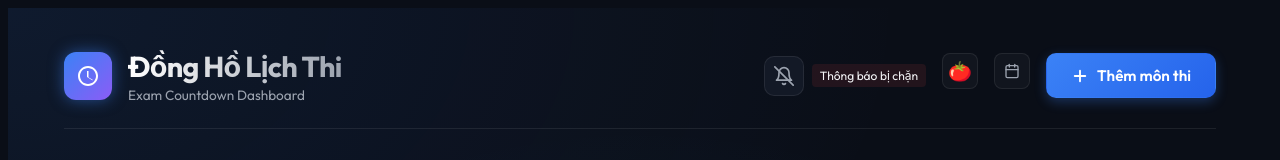
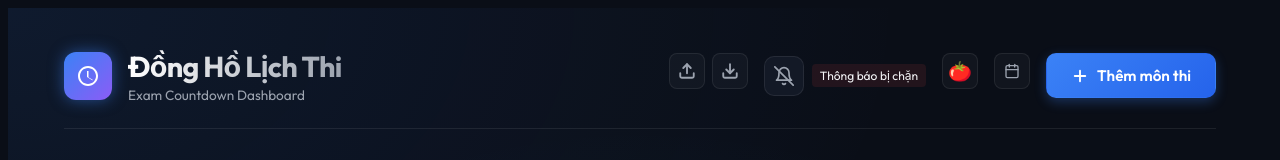
Before and after one commit to supli6669/exam-count-timer, a React (Vite) app: page / in a window 1280 px wide. Shown: the top 160 px of the page. Built offline with nearby package versions, Linux system fonts and the light colour scheme.

Commit message:
opt: full optimizations (CPU visibility API, keyboard shortcuts, backup/restore JSON, Pomodoro tasks)

```diff
--- a/src/App.jsx
+++ b/src/App.jsx
@@ -2,6 +2,7 @@ import { useState, useEffect } from 'react';
 import ExamCard from './components/ExamCard';
 import ExamForm from './components/ExamForm';
 import NotificationSettings from './components/NotificationSettings';
+import BackupRestore from './components/BackupRestore';
 import CalendarView from './components/CalendarView';
 import { CATEGORIES } from './constants';
 import PomodoroTimer from './components/PomodoroTimer';
@@ -269,6 +270,7 @@ function App() {
           </div>
         </div>
         <div className="header-actions">
+          <BackupRestore />
           <NotificationSettings
             enabled={notificationsEnabled}
             onToggle={setNotificationsEnabled}
--- /dev/null
+++ b/src/components/BackupRestore.jsx
@@ -0,0 +1,122 @@
+import { useRef } from 'react';
+
+function BackupRestore() {
+  const fileInputRef = useRef(null);
+
+  const handleExport = () => {
+    try {
+      const backupData = {};
+      const keysToBackup = [
+        'exams_countdown_list',
+        'notifications_enabled',
+        'pomodoro_work',
+        'pomodoro_short_break',
+        'pomodoro_long_break',
+        'pomodoro_alarm_volume',
+        'pomodoro_alarm_sound',
+        'pomodoro_completed_sessions',
+        'pomodoro_break_logs',
+        'pomodoro_theme',
+        'pomodoro_focus_subject',
+        'pomodoro_study_logs',
+        'pomodoro_ambient_master',
+        'pomodoro_ambient_mix',
+        'pomodoro_synth_mix',
+        'productivity_contributions',
+        'recurring_tasks_rule_of_3'
+      ];
+
+      keysToBackup.forEach(key => {
+        const val = localStorage.getItem(key);
+        if (val !== null) {
+          backupData[key] = val;
+        }
+      });
+
+      const blob = new Blob([JSON.stringify(backupData, null, 2)], { type: 'application/json' });
+      const url = URL.createObjectURL(blob);
+      const a = document.createElement('a');
+      const today = new Date().toISOString().split('T')[0];
+      a.href = url;
+      a.download = `exam_countdown_backup_${today}.json`;
+      document.body.appendChild(a);
+      a.click();
+      document.body.removeChild(a);
+      URL.revokeObjectURL(url);
+    } catch (err) {
+      alert('Đã xảy ra lỗi khi sao lưu dữ liệu: ' + err.message);
+    }
+  };
+
+  const handleImport = (e) => {
+    const file = e.target.files?.[0];
+    if (!file) return;
+
+    const reader = new FileReader();
+    reader.onload = (event) => {
+      try {
+        const backupData = JSON.parse(event.target.result);
+
+        // Simple validation
+        if (!backupData || typeof backupData !== 'object') {
+          throw new Error('Định dạng file sao lưu không hợp lệ.');
+        }
+
+        const confirmImport = window.confirm('Nhập dữ liệu mới sẽ thay thế toàn bộ dữ liệu hiện tại của bạn. Bạn có muốn tiếp tục?');
+        if (!confirmImport) return;
+
+        Object.entries(backupData).forEach(([key, val]) => {
+          localStorage.setItem(key, val);
+        });
+
+        alert('Nhập dữ liệu thành công! Ứng dụng sẽ tự động tải lại.');
+        window.location.reload();
+      } catch (err) {
+        alert('Lỗi nhập dữ liệu: ' + err.message);
+      }
+    };
+    reader.readAsText(file);
+  };
+
+  return (
+    <div className="backup-restore-container" style={{ display: 'flex', gap: '0.4rem' }}>
+      <button
+        type="button"
+        className="btn-icon"
+        onClick={handleExport}
+        title="Sao lưu dữ liệu (Export JSON)"
+        aria-label="Sao lưu dữ liệu"
+      >
+        <svg viewBox="0 0 24 24" fill="none" stroke="currentColor" strokeWidth="2.5" strokeLinecap="round" strokeLinejoin="round" style={{ width: '18px', height: '18px' }}>
+          <path d="M21 15v4a2 2 0 0 1-2 2H5a2 2 0 0 1-2-2v-4"></path>
+          <polyline points="17 8 12 3 7 8"></polyline>
+          <line x1="12" y1="3" x2="12" y2="15"></line>
+        </svg>
+      </button>
+
+      <button
+        type="button"
+        className="btn-icon"
+        onClick={() => fileInputRef.current?.click()}
+        title="Khôi phục dữ liệu (Import JSON)"
+        aria-label="Khôi phục dữ liệu"
+      >
+        <svg viewBox="0 0 24 24" fill="none" stroke="currentColor" strokeWidth="2.5" strokeLinecap="round" strokeLinejoin="round" style={{ width: '18px', height: '18px' }}>
+          <path d="M21 15v4a2 2 0 0 1-2 2H5a2 2 0 0 1-2-2v-4"></path>
+          <polyline points="7 10 12 15 17 10"></polyline>
+          <line x1="12" y1="15" x2="12" y2="3"></line>
+        </svg>
+      </button>
+
+      <input
+        type="file"
+        ref={fileInputRef}
+        onChange={handleImport}
+        accept=".json"
+        style={{ display: 'none' }}
+      />
+    </div>
+  );
+}
+
+export default BackupRestore;
--- a/src/components/PomodoroTimer.jsx
+++ b/src/components/PomodoroTimer.jsx
@@ -290,10 +290,20 @@ function PomodoroTimer({ isOpen, onClose, exams = [] }) {
     return localStorage.getItem('pomodoro_focus_subject') || 'general';
   });
 
+  // Focus Task ID: 'general' or task.id
+  const [focusTaskId, setFocusTaskId] = useState(() => {
+    return localStorage.getItem('pomodoro_focus_task') || 'general';
+  });
+
   // Save selected subject
   useEffect(() => {
     localStorage.setItem('pomodoro_focus_subject', focusSubjectId);
   }, [focusSubjectId]);
+
+  // Save selected task
+  useEffect(() => {
+    localStorage.setItem('pomodoro_focus_task', focusTaskId);
+  }, [focusTaskId]);
 
   // Load and state for study logs
   const [studyLogs, setStudyLogs] = useState(() => {
@@ -389,9 +399,16 @@ function PomodoroTimer({ isOpen, onClose, exams = [] }) {
 
     const today = new Date().toISOString().split('T')[0];
     let subjectName = 'Học tập chung';
+    let taskText = null;
     if (focusSubjectId !== 'general') {
       const exam = exams.find(e => e.id === focusSubjectId);
-      if (exam) subjectName = exam.subject;
+      if (exam) {
+        subjectName = exam.subject;
+        if (focusTaskId !== 'general') {
+          const task = (exam.tasks || []).find(t => t.id === focusTaskId);
+          if (task) taskText = task.text;
+        }
+      }
     }
 
     const newLog = {
@@ -399,6 +416,8 @@ function PomodoroTimer({ isOpen, onClose, exams = [] }) {
       date: today,
       subjectId: focusSubjectId,
       subjectName,
+      taskId: focusTaskId !== 'general' ? focusTaskId : null,
+      taskText,
       seconds
     };
 
@@ -531,6 +550,38 @@ function PomodoroTimer({ isOpen, onClose, exams = [] }) {
     }
   };
 
+  // Keyboard shortcuts listener when panel is open
+  useEffect(() => {
+    if (!isOpen) return;
+
+    const handleKeyDown = (e) => {
+      const activeEl = document.activeElement;
+      const isInputActive = activeEl && (
+        activeEl.tagName === 'INPUT' ||
+        activeEl.tagName === 'SELECT' ||
+        activeEl.tagName === 'TEXTAREA' ||
+        activeEl.isContentEditable
+      );
+      if (isInputActive) return;
+
+      if (e.code === 'Space') {
+        e.preventDefault();
+        handleStartPause();
+      } else if (e.code === 'Escape') {
+        e.preventDefault();
+        onClose();
+      } else if (e.key === 's' || e.key === 'S') {
+        e.preventDefault();
+        handleSkip();
+      }
+    };
+
+    window.addEventListener('keydown', handleKeyDown);
+    return () => {
+      window.removeEventListener('keydown', handleKeyDown);
+    };
+  }, [isOpen, handleStartPause, handleSkip, onClose]);
+
   // Save customized time configurations
   const handleSaveSettings = (e) => {
     e.preventDefault();
@@ -1177,7 +1228,10 @@ function PomodoroTimer({ isOpen, onClose, exams = [] }) {
             <select
               id="focus-subject-select"
               value={focusSubjectId}
-              onChange={(e) => setFocusSubjectId(e.target.value)}
+              onChange={(e) => {
+                setFocusSubjectId(e.target.value);
+                setFocusTaskId('general');
+              }}
               disabled={isActive}
               className="form-input"
             >
@@ -1187,6 +1241,35 @@ function PomodoroTimer({ isOpen, onClose, exams = [] }) {
               ))}
             </select>
           </div>
+
+          {/* Focus Task Selector */}
+          {focusSubjectId !== 'general' && (() => {
+            const selectedExam = exams.find(e => e.id === focusSubjectId);
+            const tasks = selectedExam?.tasks || [];
+            if (tasks.length === 0) return null;
+            return (
+              <div className="focus-task-selector" style={{ marginTop: '0.6rem', marginBottom: '0.2rem' }}>
+                <label htmlFor="focus-task-select" style={{ fontSize: '0.82rem', color: 'rgba(255,255,255,0.7)', fontWeight: '600' }}>
+                  📋 Chọn nhiệm vụ cần hoàn thành:
+                </label>
+                <select
+                  id="focus-task-select"
+                  value={focusTaskId}
+                  onChange={(e) => setFocusTaskId(e.target.value)}
+                  disabled={isActive}
+                  className="form-input"
+                  style={{ marginTop: '0.2rem' }}
+                >
+                  <option value="general">Nhiệm vụ chung (Không chọn cụ thể)</option>
+                  {tasks.map(task => (
+                    <option key={task.id} value={task.id}>
+                      {task.text} {task.completed ? '✅' : ''}
+                    </option>
+                  ))}
+                </select>
+              </div>
+            );
+          })()}
 
           {/* Main Mode Toggle Buttons */}
           <div className="pomodoro-modes">
--- a/src/components/ThemeParticles.jsx
+++ b/src/components/ThemeParticles.jsx
@@ -348,8 +348,22 @@ function ThemeParticles({ theme }) {
 
     initParticles();
 
+    // Page Visibility API to save resources
+    let isTabVisible = true;
+    const handleVisibilityChange = () => {
+      isTabVisible = !document.hidden;
+      if (isTabVisible) {
+        cancelAnimationFrame(animationFrameId);
+        animate();
+      } else {
+        cancelAnimationFrame(animationFrameId);
+      }
+    };
+    document.addEventListener('visibilitychange', handleVisibilityChange);
+
     // Loop
     const animate = () => {
+      if (!isTabVisible) return;
       ctx.clearRect(0, 0, width, height);
       particles.forEach((p) => {
         p.update();
@@ -365,6 +379,7 @@ function ThemeParticles({ theme }) {
       window.removeEventListener('resize', handleResize);
       window.removeEventListener('mousemove', handleMouseMove);
       window.removeEventListener('mouseleave', handleMouseLeave);
+      document.removeEventListener('visibilitychange', handleVisibilityChange);
       resizeObserver.disconnect();
     };
   }, [theme]);
```
